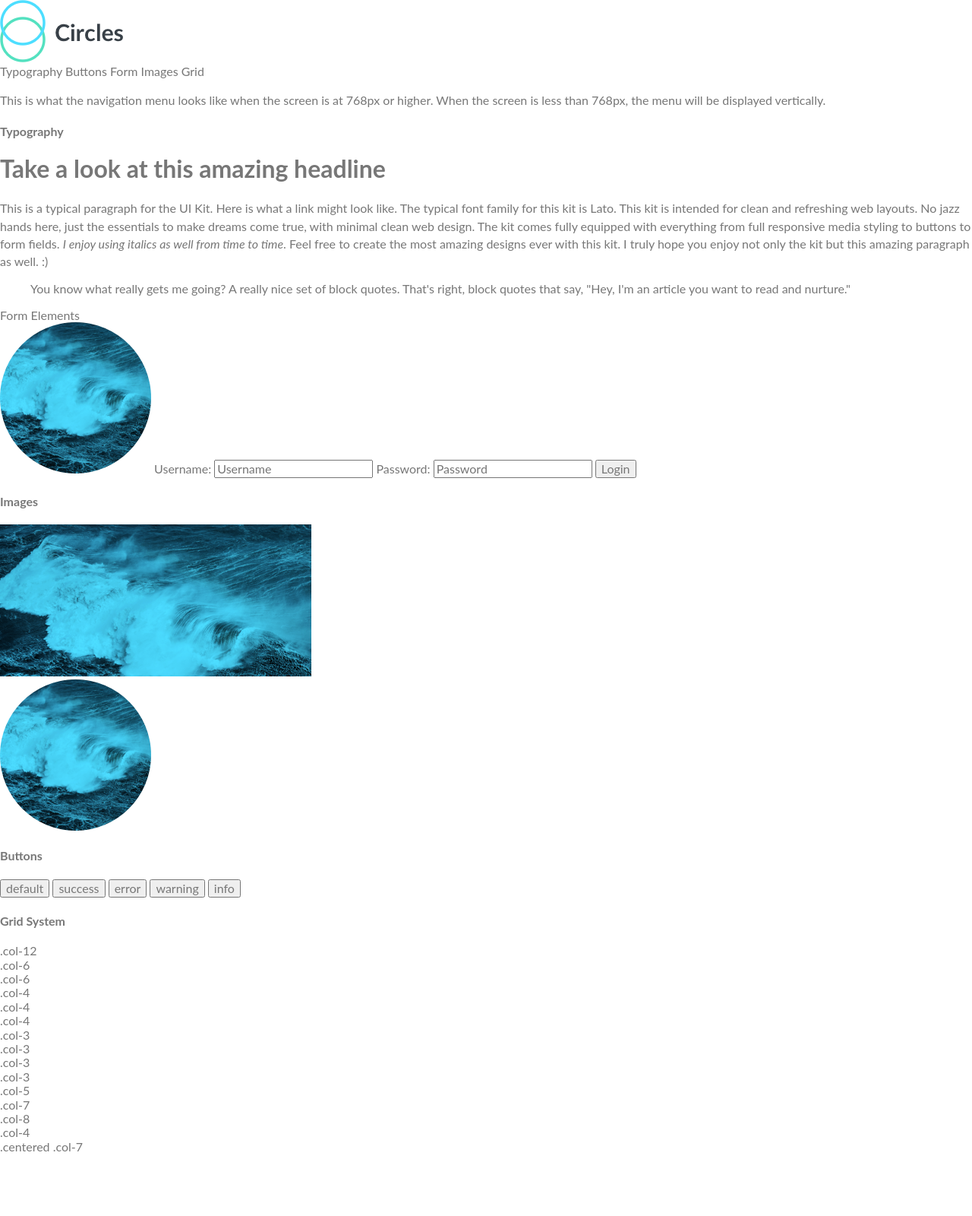
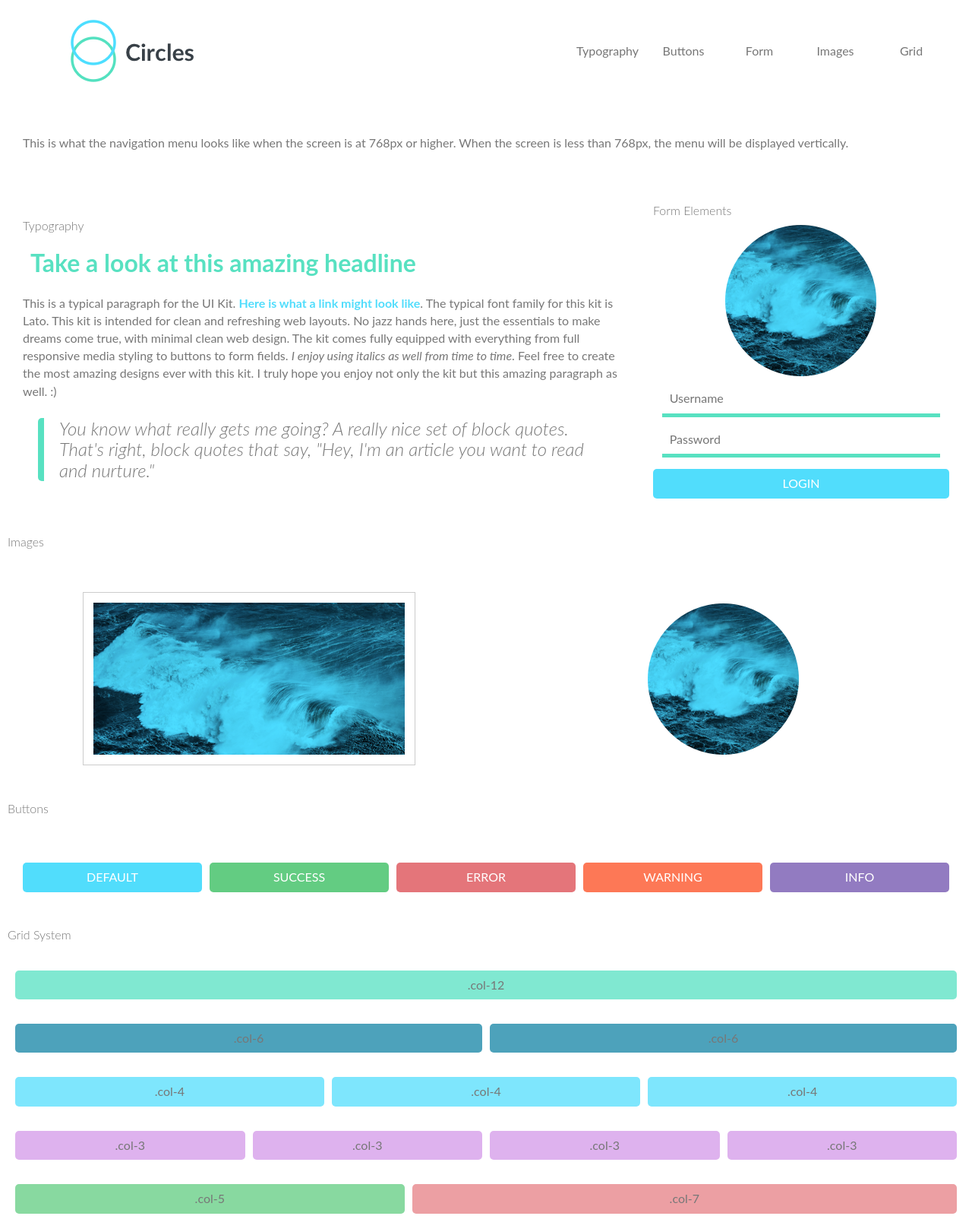
Before and after one commit to CphilliC/TD-PROJECT-4, a plain HTML site: page resources/index.html in a window 1280 px wide. Shown: the top 1600 px of the page at 76% size. Before the commit the page ends 1518 px from the top, so only its background shows below. Drawn offline with nearby package versions, Linux system fonts and the light colour scheme.

```diff
--- a/resources/css/styles.css
+++ b/resources/css/styles.css
@@ -1,394 +1,343 @@
-/*! normalize.css v8.0.1 | MIT License | github.com/necolas/normalize.css */
-/* Document
-   ========================================================================== */
-/**
- * 1. Correct the line height in all browsers.
- * 2. Prevent adjustments of font size after orientation changes in iOS.
- */
-/* line 11, ../Users/txcrp/OneDrive/Documents/TD-PROJECTS/TD-PROJECT-4/scss/base/_normalize.scss */
-html {
-  line-height: 1.15;
-  /* 1 */
-  -webkit-text-size-adjust: 100%;
-  /* 2 */
-}
-
-/* Sections
-   ========================================================================== */
-/**
- * Remove the margin in all browsers.
- */
-/* line 23, ../Users/txcrp/OneDrive/Documents/TD-PROJECTS/TD-PROJECT-4/scss/base/_normalize.scss */
-body {
-  margin: 0;
-}
-
-/**
- * Render the `main` element consistently in IE.
- */
-/* line 31, ../Users/txcrp/OneDrive/Documents/TD-PROJECTS/TD-PROJECT-4/scss/base/_normalize.scss */
-main {
-  display: block;
-}
-
-/**
- * Correct the font size and margin on `h1` elements within `section` and
- * `article` contexts in Chrome, Firefox, and Safari.
- */
-/* line 40, ../Users/txcrp/OneDrive/Documents/TD-PROJECTS/TD-PROJECT-4/scss/base/_normalize.scss */
-h1 {
-  font-size: 2em;
-  margin: 0.67em 0;
-}
-
-/* Grouping content
-   ========================================================================== */
-/**
- * 1. Add the correct box sizing in Firefox.
- * 2. Show the overflow in Edge and IE.
- */
-/* line 53, ../Users/txcrp/OneDrive/Documents/TD-PROJECTS/TD-PROJECT-4/scss/base/_normalize.scss */
-hr {
-  box-sizing: content-box;
-  /* 1 */
-  height: 0;
-  /* 1 */
-  overflow: visible;
-  /* 2 */
-}
-
-/**
- * 1. Correct the inheritance and scaling of font size in all browsers.
- * 2. Correct the odd `em` font sizing in all browsers.
- */
-/* line 64, ../Users/txcrp/OneDrive/Documents/TD-PROJECTS/TD-PROJECT-4/scss/base/_normalize.scss */
-pre {
-  font-family: monospace, monospace;
-  /* 1 */
-  font-size: 1em;
-  /* 2 */
-}
-
-/* Text-level semantics
-   ========================================================================== */
-/**
- * Remove the gray background on active links in IE 10.
- */
-/* line 76, ../Users/txcrp/OneDrive/Documents/TD-PROJECTS/TD-PROJECT-4/scss/base/_normalize.scss */
-a {
-  background-color: transparent;
-}
-
-/**
- * 1. Remove the bottom border in Chrome 57-
- * 2. Add the correct text decoration in Chrome, Edge, IE, Opera, and Safari.
- */
-/* line 85, ../Users/txcrp/OneDrive/Documents/TD-PROJECTS/TD-PROJECT-4/scss/base/_normalize.scss */
-abbr[title] {
-  border-bottom: none;
-  /* 1 */
-  text-decoration: underline;
-  /* 2 */
-  text-decoration: underline dotted;
-  /* 2 */
-}
-
-/**
- * Add the correct font weight in Chrome, Edge, and Safari.
- */
-/* line 95, ../Users/txcrp/OneDrive/Documents/TD-PROJECTS/TD-PROJECT-4/scss/base/_normalize.scss */
-b,
-strong {
-  font-weight: bolder;
-}
-
-/**
- * 1. Correct the inheritance and scaling of font size in all browsers.
- * 2. Correct the odd `em` font sizing in all browsers.
- */
-/* line 105, ../Users/txcrp/OneDrive/Documents/TD-PROJECTS/TD-PROJECT-4/scss/base/_normalize.scss */
-code,
-kbd,
-samp {
-  font-family: monospace, monospace;
-  /* 1 */
-  font-size: 1em;
-  /* 2 */
-}
-
-/**
- * Add the correct font size in all browsers.
- */
-/* line 116, ../Users/txcrp/OneDrive/Documents/TD-PROJECTS/TD-PROJECT-4/scss/base/_normalize.scss */
-small {
-  font-size: 80%;
-}
-
-/**
- * Prevent `sub` and `sup` elements from affecting the line height in
- * all browsers.
- */
-/* line 125, ../Users/txcrp/OneDrive/Documents/TD-PROJECTS/TD-PROJECT-4/scss/base/_normalize.scss */
-sub,
-sup {
-  font-size: 75%;
-  line-height: 0;
-  position: relative;
-  vertical-align: baseline;
-}
-
-/* line 133, ../Users/txcrp/OneDrive/Documents/TD-PROJECTS/TD-PROJECT-4/scss/base/_normalize.scss */
-sub {
-  bottom: -0.25em;
-}
-
-/* line 137, ../Users/txcrp/OneDrive/Documents/TD-PROJECTS/TD-PROJECT-4/scss/base/_normalize.scss */
-sup {
-  top: -0.5em;
-}
-
-/* Embedded content
-   ========================================================================== */
-/**
- * Remove the border on images inside links in IE 10.
- */
-/* line 148, ../Users/txcrp/OneDrive/Documents/TD-PROJECTS/TD-PROJECT-4/scss/base/_normalize.scss */
-img {
-  border-style: none;
-}
-
-/* Forms
-   ========================================================================== */
-/**
- * 1. Change the font styles in all browsers.
- * 2. Remove the margin in Firefox and Safari.
- */
-/* line 160, ../Users/txcrp/OneDrive/Documents/TD-PROJECTS/TD-PROJECT-4/scss/base/_normalize.scss */
-button,
-input,
-optgroup,
-select,
-textarea {
-  font-family: inherit;
-  /* 1 */
-  font-size: 100%;
-  /* 1 */
-  line-height: 1.15;
-  /* 1 */
-  margin: 0;
-  /* 2 */
-}
-
-/**
- * Show the overflow in IE.
- * 1. Show the overflow in Edge.
- */
-/* line 176, ../Users/txcrp/OneDrive/Documents/TD-PROJECTS/TD-PROJECT-4/scss/base/_normalize.scss */
-button,
-input {
-  /* 1 */
-  overflow: visible;
-}
-
-/**
- * Remove the inheritance of text transform in Edge, Firefox, and IE.
- * 1. Remove the inheritance of text transform in Firefox.
- */
-/* line 186, ../Users/txcrp/OneDrive/Documents/TD-PROJECTS/TD-PROJECT-4/scss/base/_normalize.scss */
-button,
-select {
-  /* 1 */
-  text-transform: none;
-}
-
-/**
- * Correct the inability to style clickable types in iOS and Safari.
- */
-/* line 195, ../Users/txcrp/OneDrive/Documents/TD-PROJECTS/TD-PROJECT-4/scss/base/_normalize.scss */
-button,
-[type="button"],
-[type="reset"],
-[type="submit"] {
-  -webkit-appearance: button;
-}
-
-/**
- * Remove the inner border and padding in Firefox.
- */
-/* line 206, ../Users/txcrp/OneDrive/Documents/TD-PROJECTS/TD-PROJECT-4/scss/base/_normalize.scss */
-button::-moz-focus-inner,
-[type="button"]::-moz-focus-inner,
-[type="reset"]::-moz-focus-inner,
-[type="submit"]::-moz-focus-inner {
-  border-style: none;
-  padding: 0;
-}
-
-/**
- * Restore the focus styles unset by the previous rule.
- */
-/* line 218, ../Users/txcrp/OneDrive/Documents/TD-PROJECTS/TD-PROJECT-4/scss/base/_normalize.scss */
-button:-moz-focusring,
-[type="button"]:-moz-focusring,
-[type="reset"]:-moz-focusring,
-[type="submit"]:-moz-focusring {
-  outline: 1px dotted ButtonText;
-}
-
-/**
- * Correct the padding in Firefox.
- */
-/* line 229, ../Users/txcrp/OneDrive/Documents/TD-PROJECTS/TD-PROJECT-4/scss/base/_normalize.scss */
-fieldset {
-  padding: 0.35em 0.75em 0.625em;
-}
-
-/**
- * 1. Correct the text wrapping in Edge and IE.
- * 2. Correct the color inheritance from `fieldset` elements in IE.
- * 3. Remove the padding so developers are not caught out when they zero out
- *    `fieldset` elements in all browsers.
- */
-/* line 240, ../Users/txcrp/OneDrive/Documents/TD-PROJECTS/TD-PROJECT-4/scss/base/_normalize.scss */
-legend {
-  box-sizing: border-box;
-  /* 1 */
-  color: inherit;
-  /* 2 */
-  display: table;
-  /* 1 */
-  max-width: 100%;
-  /* 1 */
-  padding: 0;
-  /* 3 */
-  white-space: normal;
-  /* 1 */
-}
-
-/**
- * Add the correct vertical alignment in Chrome, Firefox, and Opera.
- */
-/* line 253, ../Users/txcrp/OneDrive/Documents/TD-PROJECTS/TD-PROJECT-4/scss/base/_normalize.scss */
-progress {
-  vertical-align: baseline;
-}
-
-/**
- * Remove the default vertical scrollbar in IE 10+.
- */
-/* line 261, ../Users/txcrp/OneDrive/Documents/TD-PROJECTS/TD-PROJECT-4/scss/base/_normalize.scss */
-textarea {
-  overflow: auto;
-}
-
-/**
- * 1. Add the correct box sizing in IE 10.
- * 2. Remove the padding in IE 10.
- */
-/* line 270, ../Users/txcrp/OneDrive/Documents/TD-PROJECTS/TD-PROJECT-4/scss/base/_normalize.scss */
-[type="checkbox"],
-[type="radio"] {
-  box-sizing: border-box;
-  /* 1 */
-  padding: 0;
-  /* 2 */
-}
-
-/**
- * Correct the cursor style of increment and decrement buttons in Chrome.
- */
-/* line 280, ../Users/txcrp/OneDrive/Documents/TD-PROJECTS/TD-PROJECT-4/scss/base/_normalize.scss */
-[type="number"]::-webkit-inner-spin-button,
-[type="number"]::-webkit-outer-spin-button {
-  height: auto;
-}
-
-/**
- * 1. Correct the odd appearance in Chrome and Safari.
- * 2. Correct the outline style in Safari.
- */
-/* line 290, ../Users/txcrp/OneDrive/Documents/TD-PROJECTS/TD-PROJECT-4/scss/base/_normalize.scss */
-[type="search"] {
-  -webkit-appearance: textfield;
-  /* 1 */
-  outline-offset: -2px;
-  /* 2 */
-}
-
-/**
- * Remove the inner padding in Chrome and Safari on macOS.
- */
-/* line 299, ../Users/txcrp/OneDrive/Documents/TD-PROJECTS/TD-PROJECT-4/scss/base/_normalize.scss */
-[type="search"]::-webkit-search-decoration {
-  -webkit-appearance: none;
-}
-
-/**
- * 1. Correct the inability to style clickable types in iOS and Safari.
- * 2. Change font properties to `inherit` in Safari.
- */
-/* line 308, ../Users/txcrp/OneDrive/Documents/TD-PROJECTS/TD-PROJECT-4/scss/base/_normalize.scss */
-::-webkit-file-upload-button {
-  -webkit-appearance: button;
-  /* 1 */
-  font: inherit;
-  /* 2 */
-}
-
-/* Interactive
-   ========================================================================== */
-/*
- * Add the correct display in Edge, IE 10+, and Firefox.
- */
-/* line 320, ../Users/txcrp/OneDrive/Documents/TD-PROJECTS/TD-PROJECT-4/scss/base/_normalize.scss */
-details {
-  display: block;
-}
-
-/*
- * Add the correct display in all browsers.
- */
-/* line 328, ../Users/txcrp/OneDrive/Documents/TD-PROJECTS/TD-PROJECT-4/scss/base/_normalize.scss */
-summary {
-  display: list-item;
-}
-
-/* Misc
-   ========================================================================== */
-/**
- * Add the correct display in IE 10+.
- */
-/* line 339, ../Users/txcrp/OneDrive/Documents/TD-PROJECTS/TD-PROJECT-4/scss/base/_normalize.scss */
-template {
-  display: none;
-}
-
-/**
- * Add the correct display in IE 10.
- */
-/* line 347, ../Users/txcrp/OneDrive/Documents/TD-PROJECTS/TD-PROJECT-4/scss/base/_normalize.scss */
-[hidden] {
-  display: none;
-}
 
 /* ============================================= */
 /*              Base styles                      */
 /* ============================================= */
-/* line 11, ../Users/txcrp/OneDrive/Documents/TD-PROJECTS/TD-PROJECT-4/scss/styles.scss */
+
 * {
     font-family: 'Lato', sans-serif;
     color: #777;
     box-sizing: border-box;
   }
 
-/* line 17, ../Users/txcrp/OneDrive/Documents/TD-PROJECTS/TD-PROJECT-4/scss/styles.scss */
   p {
     line-height: 1.45em;
   }
 
-/* line 21, ../Users/txcrp/OneDrive/Documents/TD-PROJECTS/TD-PROJECT-4/scss/styles.scss */
   a {
     text-decoration: none;
   }
 
-/*# sourceMappingURL=styles.css.map */
+  /* ============================================= */
+  /*              Typography                       */
+  /* ============================================= */
+
+  .headline-primary {
+    color: #58e1c1;
+    margin-left: 10px;
+  }
+
+  .headline-secondary {
+    font-weight: 300;
+    color: #777;
+  }
+
+  .link {
+    color: #51ddfc;
+    font-weight: 700;
+  }
+
+  .blockquote {
+    font-size: 1.5em;
+    font-weight: 300;
+    font-style: italic;
+    margin-left: 20px;
+    padding-left: 20px;
+    border-left: 8px solid #58e1c1;
+    border-radius: 5px;
+  }
+
+  /* ============================================= */
+  /*              Grid System                      */
+  /* ============================================= */
+
+  .container {
+    padding: 0 10px;
+  }
+
+  .row {
+    display: flex;
+    flex-direction: column;
+    padding: 1em 10px;
+  }
+
+  [class^=col] {
+    margin-top: 10px;
+    flex-basis: 100%;
+    min-height: 25px;
+    padding: 10px;
+    border-radius: 5px;
+  }
+
+  .theme.col-1 {
+    background-color: #927bc1;
+  }
+
+  .theme.col-2 {
+    background-color: #fd7856;
+  }
+
+  .theme.col-3 {
+    background-color: #deb2ee;
+  }
+
+  .theme.col-4 {
+    background-color: #7ee6fd;
+  }
+
+  .theme.col-5 {
+    background-color: #88d9a0;
+  }
+
+  .theme.col-6 {
+    background-color: #4da2bb;
+  }
+
+  .theme.col-7 {
+    background-color: #ec9fa3;
+  }
+
+  .theme.col-8 {
+    background-color: #fd9f85;
+  }
+
+  .theme.col-9 {
+    background-color: #e4757a;
+  }
+
+  .theme.col-10 {
+    background-color: #63cc82;
+  }
+
+  .theme.col-11 {
+    background-color: #51ddfc;
+  }
+
+  .theme.col-12 {
+    background-color: #80e8d1;
+  }
+
+  .card {
+    flex-basis: 100%;
+  }
+
+  /* ============================================= */
+  /*              Navigation                       */
+  /* ============================================= */
+
+  .nav {
+    padding-left: 0;
+    flex-basis: 100%;
+    display: flex;
+    flex-direction: column;
+  }
+
+  .nav-link {
+    text-align: center;
+    border-radius: 5px;
+    padding: 10px 0;
+    display: block;
+    width: 100%;
+    transition:
+      background-color .2s ease-in-out,
+      color .2s ease-in-out;
+  }
+
+  .nav-link:hover {
+    color: #fff;
+    background-color: #58e1c1;
+  }
+
+  /* ============================================= */
+  /*              Buttons                          */
+  /* ============================================= */
+
+  .btn {
+    margin-top: 15px;
+    width: 100%;
+    color: #fff;
+    border: none;
+    padding: 10px 0;
+    text-transform: uppercase;
+    border-radius: 5px;
+  }
+
+  .default {
+    background-color: #51ddfc;
+  }
+
+  .error {
+    background-color: #e4757a;
+  }
+
+  .info {
+    background-color: #927bc1;
+  }
+
+  .success {
+    background-color: #63cc82;
+  }
+
+  .warning {
+    background-color: #fd7856;
+  }
+
+  /* ============================================= */
+  /*              Forms                            */
+  /* ============================================= */
+
+  .form {
+    flex-basis: 100%;
+  }
+
+  .input{
+    display: block;
+    width: 94%;
+    margin: 10px auto 0;
+    border: none;
+    padding: 10px;
+    border-bottom: 5px solid #58e1c1;
+  }
+
+  .hidden {
+    position:absolute;
+    left:-10000px;
+    top:auto;
+    width:1px;
+    height:1px;
+    overflow:hidden;
+  }
+
+  /* ============================================= */
+  /*              Images                           */
+  /* ============================================= */
+
+  .img-avatar {
+    display: block;
+    margin-left: auto;
+    margin-right: auto;
+    margin-top: 10px;
+    max-width: 100%;
+    max-height: 100%;
+  }
+
+  .img-frame {
+    display: block;
+    margin-left: auto;
+    margin-right: auto;
+    margin-top: 10px;
+    max-width: 100%;
+    padding: 13px;
+    border: 1px solid #ccc;
+  }
+
+  .img-logo {
+    display: block;
+    margin-left: auto;
+    margin-right: auto;
+  }
+
+  /* ============================================= */
+  /*              Media Queries                    */
+  /* ============================================= */
+  @media (min-width: 768px) {
+
+  .container {
+    max-width: 1400px;
+    display: block;
+    margin-left: auto;
+    margin-right: auto;
+  }
+
+  .centered {
+    display: block;
+    margin-left: auto;
+    margin-right: auto;
+  }
+
+  .row {
+    flex-direction: row;
+  }
+
+  [class^=col] {
+    display: flex;
+    justify-content: center;
+    margin-top: 0;
+    align-items: center;
+  }
+
+  [class^=col] + [class^=col] {
+    margin-left: 10px;
+  }
+
+  .col-1 {
+    flex-basis: 8.33%;
+  }
+
+  .col-2 {
+    flex-basis: 16.67%;
+  }
+
+  .col-3 {
+    flex-basis: 25.00%;
+  }
+
+  .col-4 {
+    flex-basis: 33.33%;
+  }
+
+  .col-5 {
+    flex-basis: 41.67%;
+  }
+
+  .col-6 {
+    flex-basis: 50.00%;
+  }
+
+  .col-7 {
+    flex-basis: 58.33%;
+  }
+
+  .col-8 {
+    flex-basis: 66.67%;
+  }
+
+  .col-9 {
+    flex-basis: 75.00%
+  }
+
+  .col-10 {
+    flex-basis: 83.33%;
+  }
+
+  .col-11 {
+    flex-basis: 91.67%;
+  }
+
+  .col-12 {
+    flex-basis: 100%;
+  }
+
+  .nav {
+    flex-direction: row;
+    justify-content: flex-end;
+    align-items: center;
+  }
+
+  .nav-link {
+    flex-basis: 100px;
+  }
+
+  .btn {
+    padding: 10px 30px;
+  }
+
+  .btn + .btn {
+    margin-left: 10px;
+  }
+
+  .logo {
+    margin-left: initial;
+    margin-right: initial;
+  }
+
+  }
```
Lines whose indentation alone changed are shown as unchanged.
